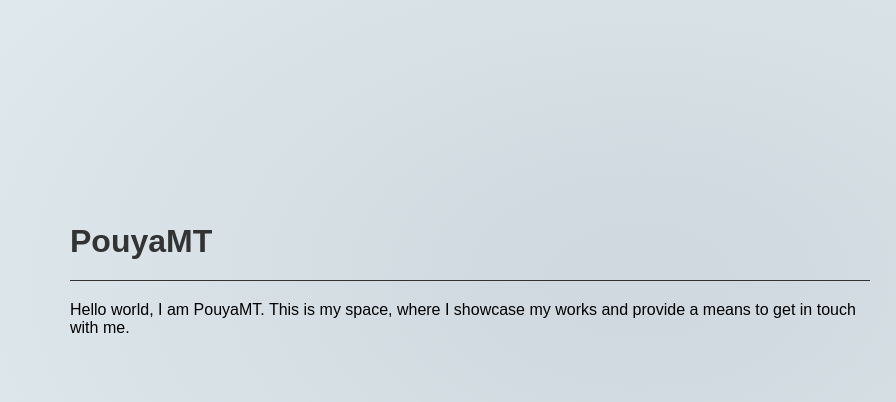
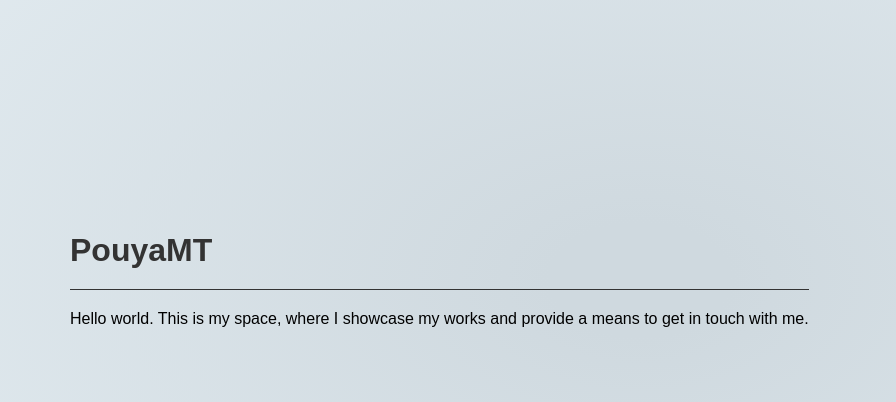
Before and after one commit to PouyaMT/pouyamt.github.io, a plain HTML site: page index.html in a window 1280 px wide. Shown: the part 120-522 px from the top of the page, without its empty margins (0-896 px from the left). Drawn offline with Linux system fonts and the light colour scheme.

Commit message:
Update index.html

```diff
--- a/index.html
+++ b/index.html
@@ -25,7 +25,7 @@
         <div class="container">
             <h1>PouyaMT</h1>
             <hr>
-            <p>Hello world, I am PouyaMT. This is my space, where I showcase my works and provide a means to get in touch with me.</p>
+            <p>Hello world. This is my space, where I showcase my works and provide a means to get in touch with me.</p>
         </div>
     </div>
 
```
